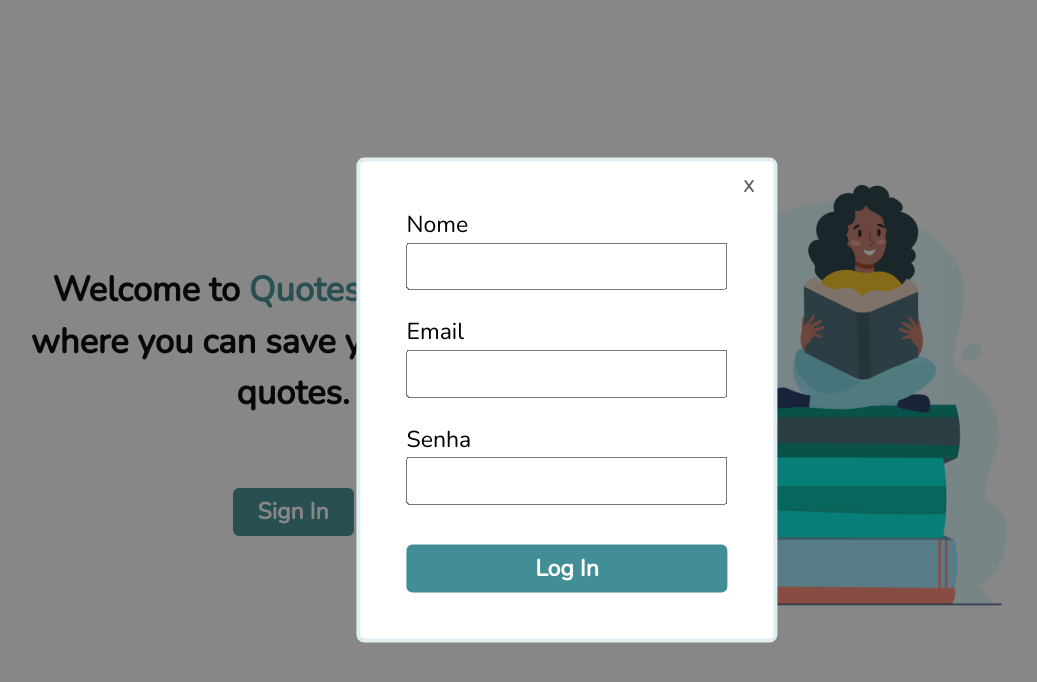
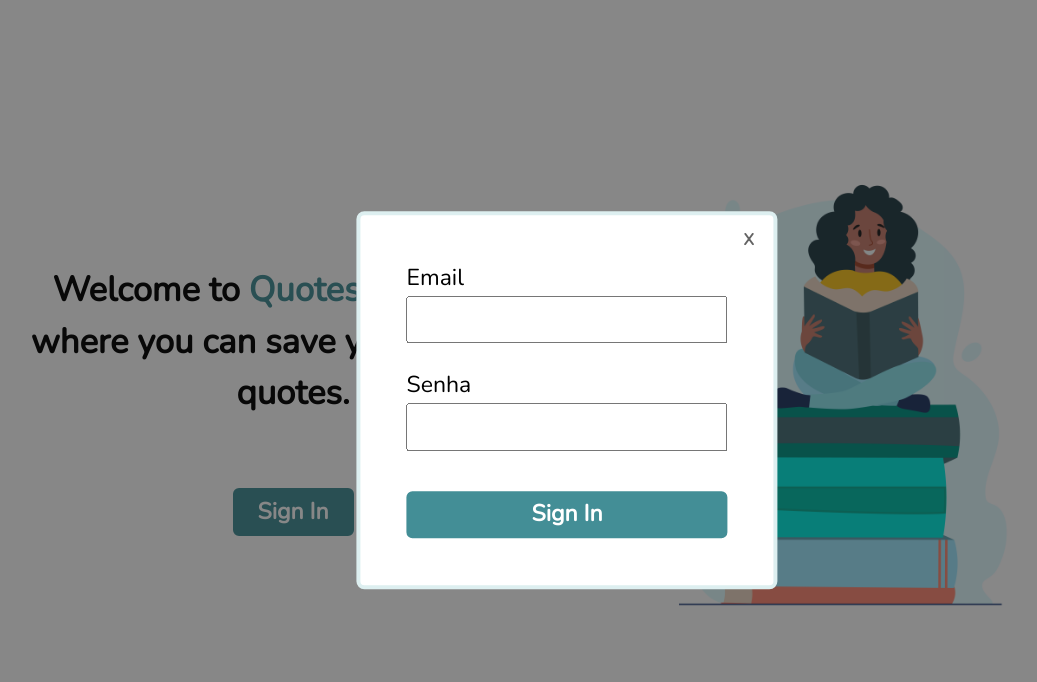
Before and after one commit to m-rcussilva/quotes, a React (Create React App) app: page / in a window 1280 px wide. Both pictures are taken after a click on the button "Sign In". Shown: the top 682 px of the page, without its empty margins (73-1110 px from the left). Built offline with nearby package versions, Linux system fonts and the light colour scheme.

Commit message:
opcao de input name foi deletada

```diff
--- a/src/components/SignInForm/SignInForm.js
+++ b/src/components/SignInForm/SignInForm.js
@@ -3,17 +3,15 @@ import { useState } from "react";
 import "./SignInForm.css";
 
 const SignInForm = ({ toggleModal }) => {
-    const [name, setName] = useState("");
     const [email, setEmail] = useState("");
     const [password, setPassword] = useState("");
 
     const handleSubmit = async (e) => {
         e.preventDefault();
         reset();
-        console.log({ name, email, password });
+        console.log({ email, password });
 
         const body = {
-            name: name,
             email: email,
             password: password,
         };
@@ -22,7 +20,6 @@ const SignInForm = ({ toggleModal }) => {
     };
 
     const reset = () => {
-        setName("");
         setEmail("");
         setPassword("");
     };
@@ -30,20 +27,6 @@ const SignInForm = ({ toggleModal }) => {
     return (
         <div className="SignInForm-overlay">
             <form className="SignInForm" onSubmit={handleSubmit}>
-                <div className="SignInForm-control">
-                    <label className="label" htmlFor="name">
-                        Nome
-                    </label>
-                    <input
-                        type="text"
-                        className="input"
-                        name="name"
-                        id="name"
-                        value={name}
-                        onChange={(e) => setName(e.target.value)}
-                    />
-                </div>
-
                 <div className="SignInForm-control">
                     <label className="label" htmlFor="email">
                         Email
@@ -74,7 +57,7 @@ const SignInForm = ({ toggleModal }) => {
 
                 <div className="SignInForm-container-btn">
                     <button type="submit" className="SignInForm-btn">
-                        Log In
+                        Sign In
                     </button>
                 </div>
 
```
